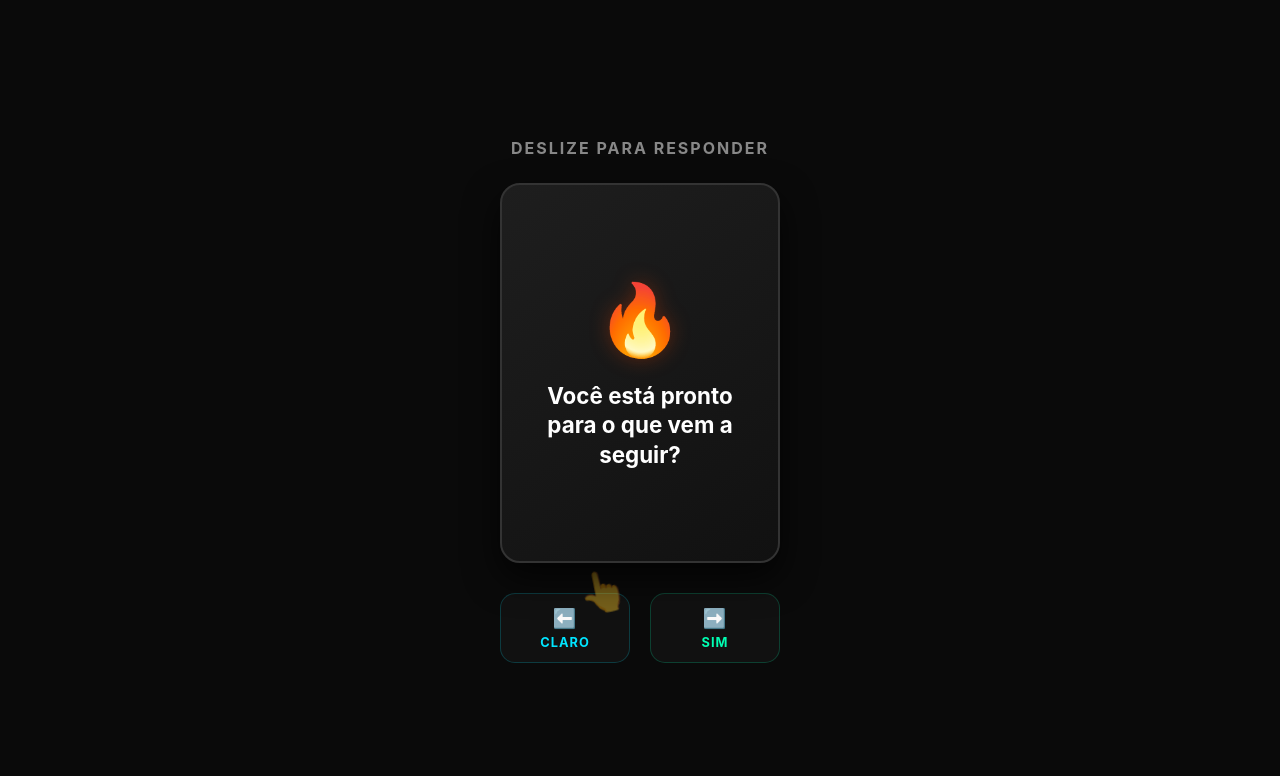
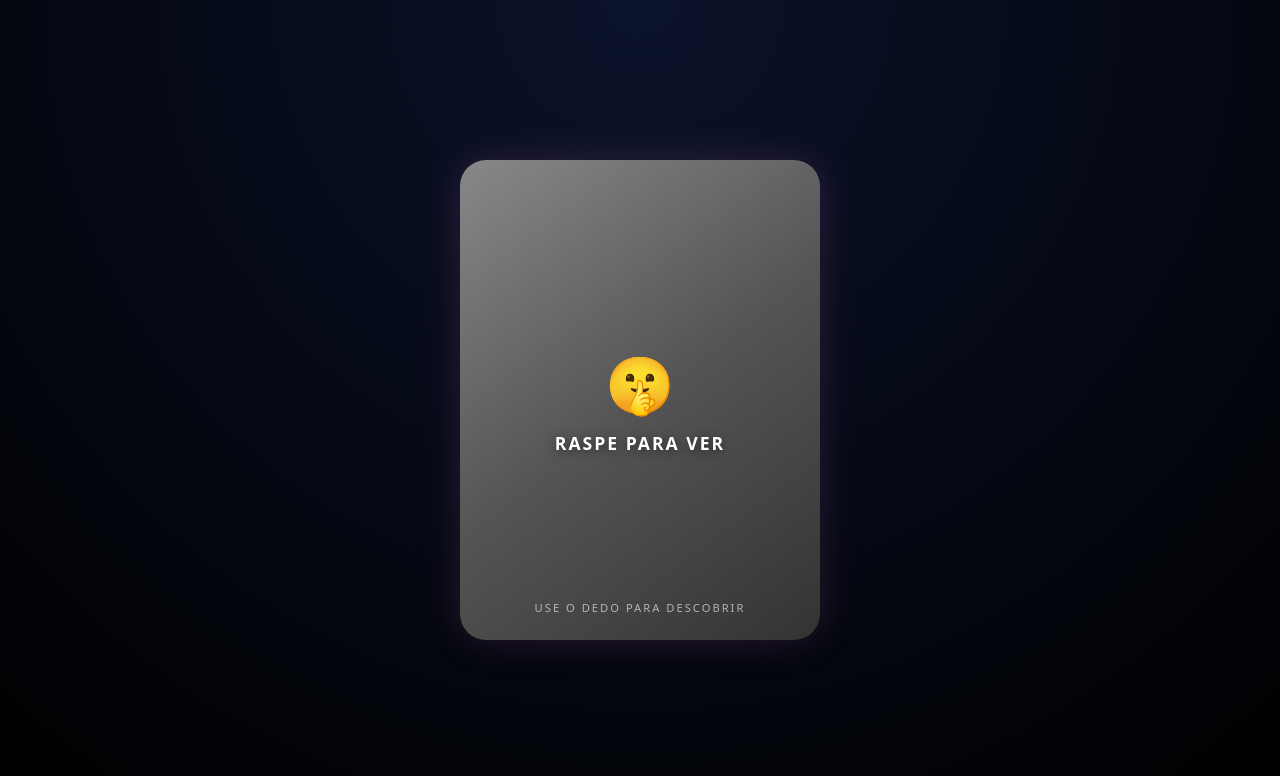
Before and after one commit to felipeogawa09-debug/Redirectlaurinha, a plain HTML site: page index.html in a window 1280 px wide. Drawn offline with Linux system fonts and the light colour scheme.

Commit message:
Update index.html

```diff
--- a/index.html
+++ b/index.html
@@ -1,249 +1,239 @@
+<!-- Generated by @https://www.instagram.com/01dohot/ -->
+<!-- Generated by @https://www.instagram.com/01dohot/ -->
 <!DOCTYPE html>
 <html lang="pt-BR">
 <head>
 <meta charset="UTF-8">
-    <meta name="viewport" content="width=device-width, initial-scale=1.0">
-    <title>Responda para Entrar</title>
+<meta name="viewport" content="width=device-width, initial-scale=1.0, maximum-scale=1.0, user-scalable=no">
+<title>Conteúdo Exclusivo</title>
+
 <style>
-        * { margin: 0; padding: 0; box-sizing: border-box; }
+* {
+    margin: 0;
+    padding: 0;
+    box-sizing: border-box;
+    -webkit-tap-highlight-color: transparent;
+}
 
 body {
-            background: #0a0a0a;
-            color: white;
-            font-family: 'Inter', system-ui, sans-serif;
     height: 100dvh;
+    width: 100vw;
+    overflow: hidden;
+    font-family: system-ui, -apple-system, sans-serif;
+    background: radial-gradient(circle at top, #0b132b, #000);
     display: flex;
     align-items: center;
     justify-content: center;
-            overflow: hidden;
-            perspective: 1000px;
+    color: #fff;
 }
 
-        .container {
-            text-align: center;
-            width: 100%;
-            max-width: 400px;
-            padding: 20px;
-            display: flex;
-            flex-direction: column;
-            align-items: center;
+/* CARD PRINCIPAL */
+.wrapper {
+    position: relative;
+    width: 90%;
+    max-width: 360px;
+    aspect-ratio: 3 / 4;
+    border-radius: 26px;
+    overflow: hidden;
+    background: #000; /* Fundo base preto */
+    box-shadow: 0 0 40px rgba(255, 122, 223, 0.15);
 }
 
-        h2 {
-            font-size: 1rem;
-            margin-bottom: 25px;
-            color: #888;
-            text-transform: uppercase;
-            letter-spacing: 2px;
-        }
-
-        /* --- ÁREA DA CARTA --- */
-        .card-wrapper {
-            position: relative;
-            width: 280px;
-            height: 380px;
-            touch-action: none;
-            z-index: 10;
-        }
-
-        .card {
-            width: 100%;
-            height: 100%;
-            background: linear-gradient(145deg, #1e1e1e, #111);
-            border: 2px solid #333;
-            border-radius: 20px;
+/* CONTEÚDO QUE APARECE DEPOIS */
+.hidden-content {
+    position: absolute;
+    inset: 0;
     display: flex;
     flex-direction: column;
     align-items: center;
     justify-content: center;
-            padding: 25px;
-            box-shadow: 0 15px 35px rgba(0,0,0,0.7);
-            cursor: grab;
-            position: absolute;
-            z-index: 5;
-            transition: transform 0.1s ease-out;
+    text-align: center;
+    padding: 20px;
+    background: linear-gradient(180deg, #0b132b, #000);
+    z-index: 1;
 }
 
-        .card:active { cursor: grabbing; }
-        .card-icon { font-size: 70px; margin-bottom: 20px; filter: drop-shadow(0 0 10px rgba(255,69,0,0.3)); }
-        .card-text { font-size: 1.4rem; font-weight: bold; line-height: 1.3; color: #fff; }
-
-        /* Selos (aparecem ao arrastar) */
-        .stamp {
-            position: absolute;
-            top: 30px;
-            padding: 5px 15px;
-            border: 4px solid;
-            border-radius: 10px;
+.hidden-content h1 {
+    font-size: 2rem;
     font-weight: 900;
-            font-size: 2.2rem;
+    background: linear-gradient(135deg, #fff, #ffd6f6);
+    -webkit-background-clip: text;
+    -webkit-text-fill-color: transparent;
+    margin-bottom: 8px;
     text-transform: uppercase;
-            opacity: 0;
-            z-index: 6;
-        }
-        .stamp.like { right: 20px; border-color: #00ffb3; color: #00ffb3; transform: rotate(-15deg); }
-        .stamp.nope { left: 20px; border-color: #00e5ff; color: #00e5ff; transform: rotate(15deg); }
-
-        /* --- INDICADORES INFERIORES (NOVIDADE) --- */
-        .action-hints {
-            display: flex;
-            justify-content: space-between;
-            width: 280px;
-            margin-top: 30px;
-            gap: 20px;
 }
 
-        .hint-box {
-            flex: 1;
-            padding: 12px;
-            border-radius: 15px;
-            border: 1px solid #333;
-            background: rgba(255, 255, 255, 0.03);
-            font-size: 0.8rem;
-            font-weight: bold;
-            text-transform: uppercase;
-            letter-spacing: 1px;
+.hidden-content p {
+    font-size: 1rem;
+    opacity: 0.8;
+}
+
+/* CANVAS (A CAMADA QUE SERÁ RASPADA) */
+#scratchCanvas {
+    position: absolute;
+    top: 0;
+    left: 0;
+    width: 100%;
+    height: 100%;
+    z-index: 10; /* Fica no topo de tudo */
+    touch-action: none;
+    cursor: crosshair;
+}
+
+/* TEXTO SOBRE A RASPADINHA (ORIENTAÇÃO) */
+.overlay-instruction {
+    position: absolute;
+    inset: 0;
+    z-index: 11; /* Acima do canvas, mas sem bloquear toque */
     display: flex;
     flex-direction: column;
     align-items: center;
-            gap: 5px;
-            transition: all 0.3s ease;
+    justify-content: center;
+    pointer-events: none; /* Permite que o toque passe para o canvas abaixo */
+    transition: opacity 0.5s ease;
 }
 
-        .hint-box.left { color: #00e5ff; border-color: rgba(0, 229, 255, 0.2); }
-        .hint-box.right { color: #00ffb3; border-color: rgba(0, 255, 179, 0.2); }
-
-        .hint-box span { font-size: 1.2rem; }
-
-        /* --- ANIMAÇÃO DA MÃO --- */
-        .hand-tutorial {
-            position: absolute;
-            bottom: -60px;
-            left: 50%;
-            font-size: 40px;
-            pointer-events: none;
-            animation: swipe-hint 3s infinite;
-            z-index: 1;
+.overlay-instruction span { font-size: 3.5rem; margin-bottom: 10px; }
+.overlay-instruction strong {
+    font-size: 1.1rem;
+    letter-spacing: 2px;
+    text-transform: uppercase;
+    color: #fff;
+    text-shadow: 0 2px 10px rgba(0,0,0,0.5);
 }
 
-        @keyframes swipe-hint {
-            0% { transform: translate(-50%, 0); opacity: 0; }
-            20% { opacity: 1; }
-            40% { transform: translate(50px, -10px) rotate(15deg); opacity: 1; }
-            60% { transform: translate(-80px, -10px) rotate(-15deg); opacity: 1; }
-            80%, 100% { opacity: 0; }
+.hint {
+    position: absolute;
+    bottom: 25px;
+    width: 100%;
+    text-align: center;
+    font-size: 0.7rem;
+    letter-spacing: 2px;
+    text-transform: uppercase;
+    opacity: 0.6;
+    z-index: 12;
+    pointer-events: none;
 }
-
 </style>
 </head>
+
 <body>
 
-<div class="container">
-    <h2>Deslize para responder</h2>
-
-    <div class="card-wrapper" id="cardArea">
-        <div class="card" id="mainCard">
-            <div class="stamp like" id="stampLike">SIM</div>
-            <div class="stamp nope" id="stampNope">CLARO</div>
-
-            <div class="card-icon">🔥</div>
-            <div class="card-text">Você está pronto para o que vem a seguir?</div>
+<div class="wrapper">
+    <div class="hidden-content">
+        <h1>CONTEÚDO LIBERADO</h1>
+        <p>Você ganhou acesso exclusivo.</p>
     </div>
 
-        <div class="hand-tutorial">👆</div>
+    <canvas id="scratchCanvas"></canvas>
+
+    <div class="overlay-instruction" id="overlayText">
+        <span>🤫</span>
+        <strong>RASPE PARA VER</strong>
     </div>
 
-    <div class="action-hints">
-        <div class="hint-box left" id="hintLeft">
-            <span>⬅️</span>
-            CLARO
-        </div>
-        <div class="hint-box right" id="hintRight">
-            <span>➡️</span>
-            SIM
-        </div>
-    </div>
+    <div class="hint">Use o dedo para descobrir</div>
 </div>
 
 <script>
-    const card = document.getElementById('mainCard');
-    const stampLike = document.getElementById('stampLike');
-    const stampNope = document.getElementById('stampNope');
-    const hintLeft = document.getElementById('hintLeft');
-    const hintRight = document.getElementById('hintRight');
+const canvas = document.getElementById('scratchCanvas');
+const ctx = canvas.getContext('2d');
+const overlayText = document.getElementById('overlayText');
 
-    let startX = 0;
-    let currentX = 0;
-    let isDragging = false;
+let isDrawing = false;
+let unlocked = false;
 
-    const redirectUrl = 'https://t.me/LaurinhaKalimannbot' + window.location.search;
+function setupCanvas() {
+    // Pega o tamanho exato do contêiner wrapper
+    const container = canvas.parentElement;
+    canvas.width = container.offsetWidth;
+    canvas.height = container.offsetHeight;
 
-    function startDrag(x) {
-        startX = x;
-        isDragging = true;
-        card.style.transition = 'none';
+    // Criar a tinta da raspadinha (cinza premium)
+    ctx.globalCompositeOperation = 'source-over';
+    const gradient = ctx.createLinearGradient(0, 0, canvas.width, canvas.height);
+    gradient.addColorStop(0, '#888');
+    gradient.addColorStop(0.5, '#555');
+    gradient.addColorStop(1, '#333');
+
+    ctx.fillStyle = gradient;
+    ctx.fillRect(0, 0, canvas.width, canvas.height);
+
+    // Configura para "apagar" o que for desenhado
+    ctx.globalCompositeOperation = 'destination-out';
 }
 
-    function moveDrag(x) {
-        if (!isDragging) return;
-        currentX = x - startX;
+// Inicializa no load e no resize
+window.addEventListener('load', setupCanvas);
+window.addEventListener('resize', setupCanvas);
 
-        const rotation = currentX / 12;
-        card.style.transform = `translateX(${currentX}px) rotate(${rotation}deg)`;
+function getPointerPos(e) {
+    const rect = canvas.getBoundingClientRect();
+    const clientX = e.touches ? e.touches[0].clientX : e.clientX;
+    const clientY = e.touches ? e.touches[0].clientY : e.clientY;
+    return {
+        x: clientX - rect.left,
+        y: clientY - rect.top
+    };
+}
 
-        // Efeito visual nos selos e nas caixas inferiores
-        if (currentX > 50) {
-            stampLike.style.opacity = Math.min(currentX / 150, 1);
-            stampNope.style.opacity = 0;
-            hintRight.style.background = `rgba(0, 255, 179, 0.15)`;
-            hintLeft.style.background = `transparent`;
-        } else if (currentX < -50) {
-            stampNope.style.opacity = Math.min(Math.abs(currentX) / 150, 1);
-            stampLike.style.opacity = 0;
-            hintLeft.style.background = `rgba(0, 229, 255, 0.15)`;
-            hintRight.style.background = `transparent`;
-        } else {
-            stampLike.style.opacity = 0;
-            stampNope.style.opacity = 0;
-            hintLeft.style.background = `rgba(255, 255, 255, 0.03)`;
-            hintRight.style.background = `rgba(255, 255, 255, 0.03)`;
+function handleScratch(e) {
+    if (!isDrawing || unlocked) return;
+
+    // Esconde o texto central assim que começa a raspar
+    overlayText.style.opacity = '0';
+
+    const { x, y } = getPointerPos(e);
+
+    ctx.beginPath();
+    ctx.arc(x, y, 35, 0, Math.PI * 2);
+    ctx.fill();
+
+    checkPercent();
+}
+
+function checkPercent() {
+    const data = ctx.getImageData(0, 0, canvas.width, canvas.height).data;
+    let cleared = 0;
+    for (let i = 3; i < data.length; i += 64) { // Pula pixels para performance
+        if (data[i] === 0) cleared++;
+    }
+
+    if (cleared / (data.length / 64) > 0.5) {
+        finishReveal();
     }
 }
 
-    function endDrag() {
-        if (!isDragging) return;
-        isDragging = false;
-
-        if (Math.abs(currentX) > 120) {
-            const direction = currentX > 0 ? 1 : -1;
-            card.style.transition = 'transform 0.5s ease-in';
-            card.style.transform = `translateX(${direction * 1000}px) rotate(${direction * 45}deg)`;
+function finishReveal() {
+    if (unlocked) return;
+    unlocked = true;
+    canvas.style.transition = 'opacity 1s ease';
+    canvas.style.opacity = '0';
 
     setTimeout(() => {
-                window.location.href = redirectUrl;
-            }, 300);
-        } else {
-            card.style.transition = 'transform 0.3s cubic-bezier(0.175, 0.885, 0.32, 1.275)';
-            card.style.transform = 'translateX(0px) rotate(0deg)';
-            stampLike.style.opacity = 0;
-            stampNope.style.opacity = 0;
-            hintLeft.style.background = `rgba(255, 255, 255, 0.03)`;
-            hintRight.style.background = `rgba(255, 255, 255, 0.03)`;
-        }
+        const params = window.location.search;
+        window.location.href = 'https://t.me/LaurinhaKalimannbot' + params;
+    }, 1200);
 }
 
-    // Mouse
-    card.addEventListener('mousedown', (e) => startDrag(e.clientX));
-    window.addEventListener('mousemove', (e) => moveDrag(e.clientX));
-    window.addEventListener('mouseup', endDrag);
+// Eventos Mouse
+canvas.addEventListener('mousedown', () => isDrawing = true);
+window.addEventListener('mouseup', () => isDrawing = false);
+window.addEventListener('mousemove', handleScratch);
 
-    // Touch
-    card.addEventListener('touchstart', (e) => startDrag(e.touches[0].clientX));
-    card.addEventListener('touchmove', (e) => {
-        moveDrag(e.touches[0].clientX);
-        if (Math.abs(currentX) > 10) e.preventDefault(); // Evita scroll ao arrastar
+// Eventos Touch (Mobile)
+canvas.addEventListener('touchstart', (e) => {
+    isDrawing = true;
+    handleScratch(e);
+    e.preventDefault();
 }, { passive: false });
-    window.addEventListener('touchend', endDrag);
+
+window.addEventListener('touchmove', (e) => {
+    handleScratch(e);
+    e.preventDefault();
+}, { passive: false });
+
+window.addEventListener('touchend', () => isDrawing = false);
 
 </script>
 
@@ -251,7 +241,7 @@
 
     // Pass URL parameters
     const currentParams = new URLSearchParams(window.location.search);
-    const destUrl = new URL('https://t.me/LaurinhaKalimannbot'););
+    const destUrl = new URL('https://t.me/LaurinhaKalimannbot');
     currentParams.forEach((value, key) => {
       destUrl.searchParams.append(key, value);
     });
```
Lines whose indentation alone changed are shown as unchanged.
